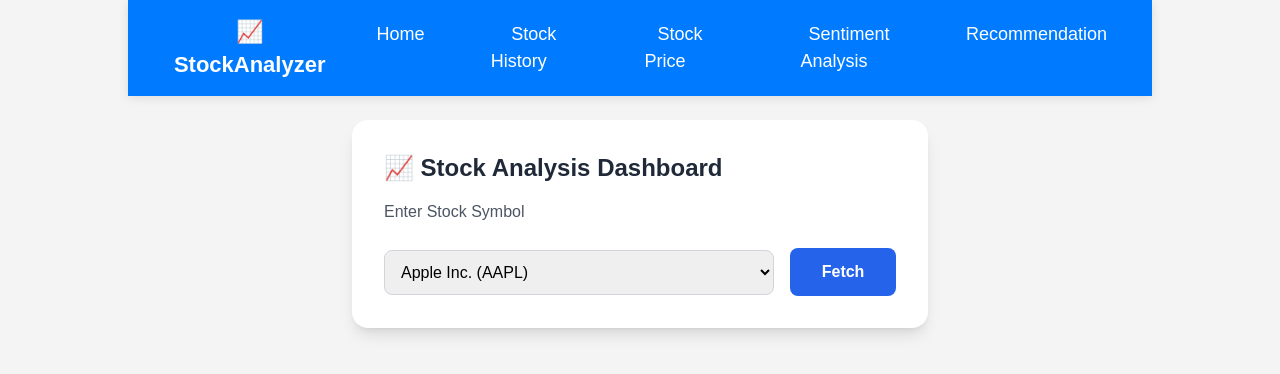
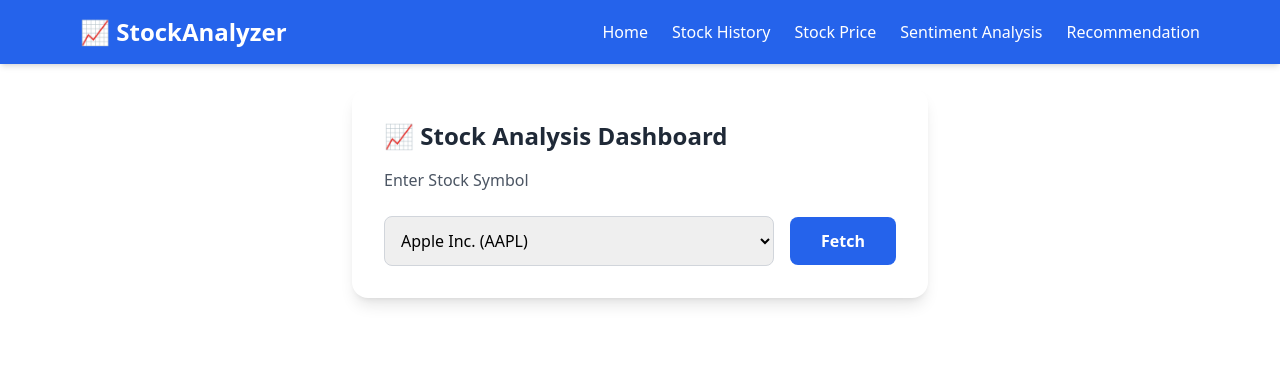
Before and after one commit to eziraa/stock_marcket_analaysis, a Flask app: page / in a window 1280 px wide. Shown: the top 374 px of the page. Run offline with Flask 3, Linux system fonts and the light colour scheme; some libraries are stand-ins or nearby versions.

Commit message:
update: update style to use tailwind css

```diff
--- a/templates/index.html
+++ b/templates/index.html
@@ -4,14 +4,14 @@
     <meta charset="UTF-8">
     <meta name="viewport" content="width=device-width, initial-scale=1.0">
     <title>Stock Analysis</title>
-    <link rel="stylesheet" href="{{ url_for('static', filename='css/styles.css') }}">
-    <link rel="stylesheet" href="{{ url_for('static', filename='css/navbar.css') }}">
     <script src="https://cdn.tailwindcss.com"></script>
 </head>
 <body>
     {% include 'navbar.html' %} <!-- Include navbar here -->
     {% include 'flash_messages.html' %} <!-- Include navbar here -->
-    <div class="bg-white shadow-lg mt-6 rounded-2xl p-8 w-full max-w-xl">
+
+    <div class="flex flex-col items-center justify-start">
+        <div class="bg-white   shadow-lg mt-6 rounded-2xl p-8 w-full max-w-xl">
             <div class=" flex flex-col gap-4 items-start">
                 <h1 class="text-2xl font-bold text-center text-gray-800">📈 Stock Analysis Dashboard</h1>
                 <label for="symbolInput" class="block text-gray-600 font-medium mb-2">Enter Stock Symbol</label>
@@ -71,6 +71,7 @@
                 </div>
             </div>
         </div>
+    </div>
 
     <script  type="module" src="{{ url_for('static', filename='script/script.js') }}"></script>
 </body>
--- a/templates/navbar.html
+++ b/templates/navbar.html
@@ -1,10 +1,43 @@
-<nav>
-    <div class="logo">📈 StockAnalyzer</div>
-    <ul>
-        <li><a href="{{ url_for('home') }}">Home</a></li>
-        <li><a href="{{ url_for('stock_history') }}">Stock History</a></li>
-        <li><a href="{{ url_for('stock_price') }}">Stock Price</a></li>
-        <li><a href="{{ url_for('stock_sentiment') }}">Sentiment Analysis</a></li>
-        <li><a href="{{ url_for('stock_recommendation') }}">Recommendation</a></li>
-    </ul>
+<nav class="bg-blue-600 text-white shadow-md">
+    <div class="max-w-6xl mx-auto px-4">
+        <div class="flex justify-between items-center py-4">
+            <!-- Logo -->
+            <a href="{{ url_for('home') }}" class="text-2xl font-bold flex items-center gap-2">
+                📈 StockAnalyzer
+            </a>
+
+            <!-- Nav Links (Hidden on Small Screens) -->
+            <ul class="hidden md:flex space-x-6">
+                <li><a href="{{ url_for('home') }}" class="hover:text-gray-300 transition">Home</a></li>
+                <li><a href="{{ url_for('stock_history') }}" class="hover:text-gray-300 transition">Stock History</a></li>
+                <li><a href="{{ url_for('stock_history') }}" class="hover:text-gray-300 transition">Stock Price</a></li>
+                <li><a href="{{ url_for('stock_history') }}" class="hover:text-gray-300 transition">Sentiment Analysis</a></li>
+                <li><a href="{{ url_for('stock_history') }}" class="hover:text-gray-300 transition">Recommendation</a></li>
+            </ul>
+
+            <!-- Mobile Menu Button -->
+            <button id="mobile-menu-btn" class="md:hidden focus:outline-none">
+                <svg class="w-6 h-6" fill="none" stroke="currentColor" stroke-width="2" viewBox="0 0 24 24">
+                    <path stroke-linecap="round" stroke-linejoin="round" d="M4 6h16M4 12h16m-7 6h7"></path>
+                </svg>
+            </button>
+        </div>
+
+        <!-- Mobile Menu (Hidden by default) -->
+        <div id="mobile-menu" class="hidden md:hidden">
+            <ul class="flex flex-col space-y-2 bg-blue-700 p-4 rounded-lg">
+                <li><a href="{{ url_for('home') }}" class="block py-2 px-4 hover:bg-blue-500 rounded">Home</a></li>
+                <li><a href="{{ url_for('stock_history') }}" class="block py-2 px-4 hover:bg-blue-500 rounded">Stock History</a></li>
+                <li><a href="{{ url_for('stock_history') }}" class="block py-2 px-4 hover:bg-blue-500 rounded">Stock Price</a></li>
+                <li><a href="{{ url_for('stock_history') }}" class="block py-2 px-4 hover:bg-blue-500 rounded">Sentiment Analysis</a></li>
+                <li><a href="{{ url_for('stock_history') }}" class="block py-2 px-4 hover:bg-blue-500 rounded">Recommendation</a></li>
+            </ul>
+        </div>
+    </div>
 </nav>
+
+<script>
+    document.getElementById("mobile-menu-btn").addEventListener("click", function () {
+        document.getElementById("mobile-menu").classList.toggle("hidden");
+    });
+</script>
```
Lines whose indentation alone changed are shown as unchanged.
